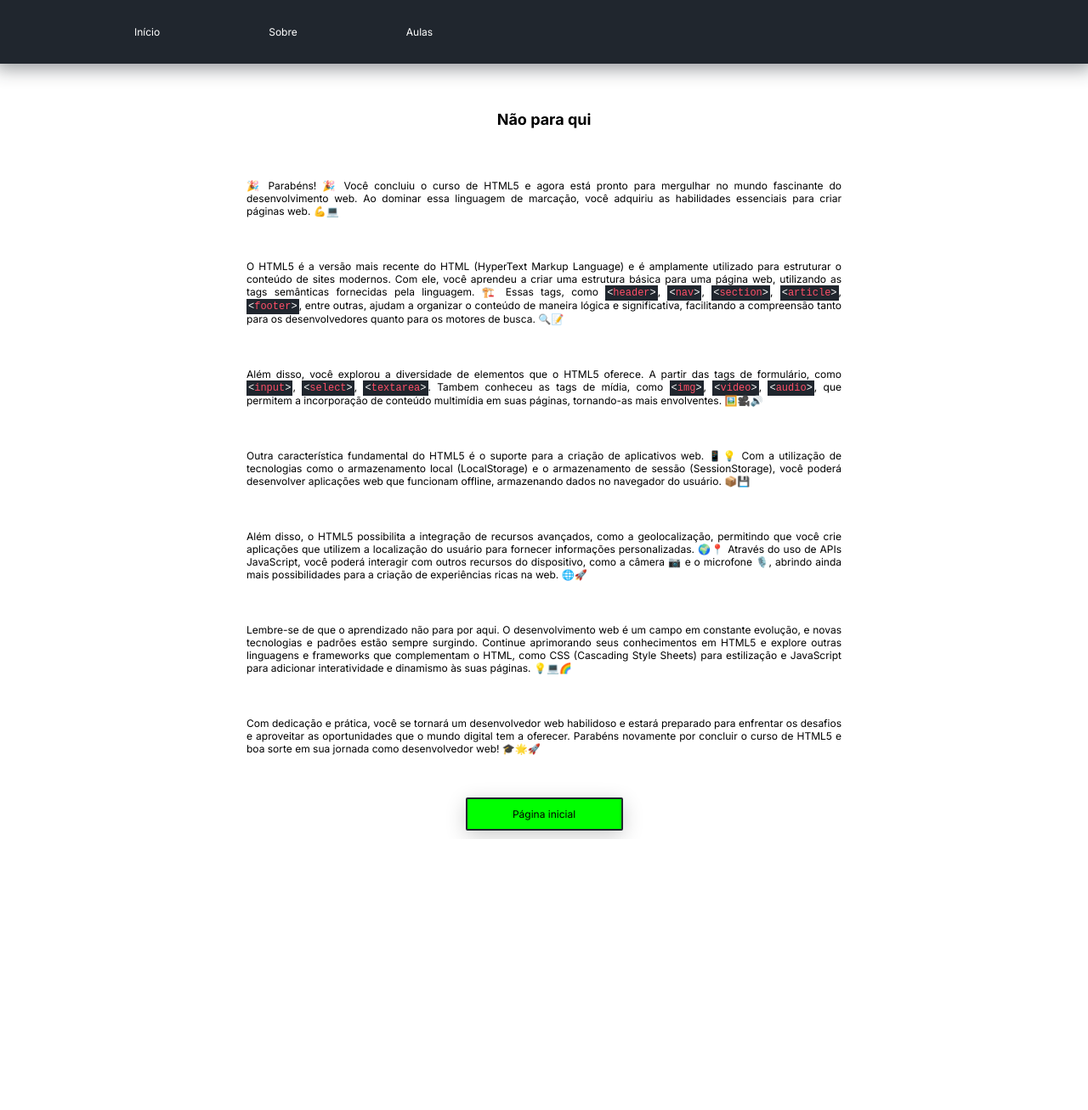
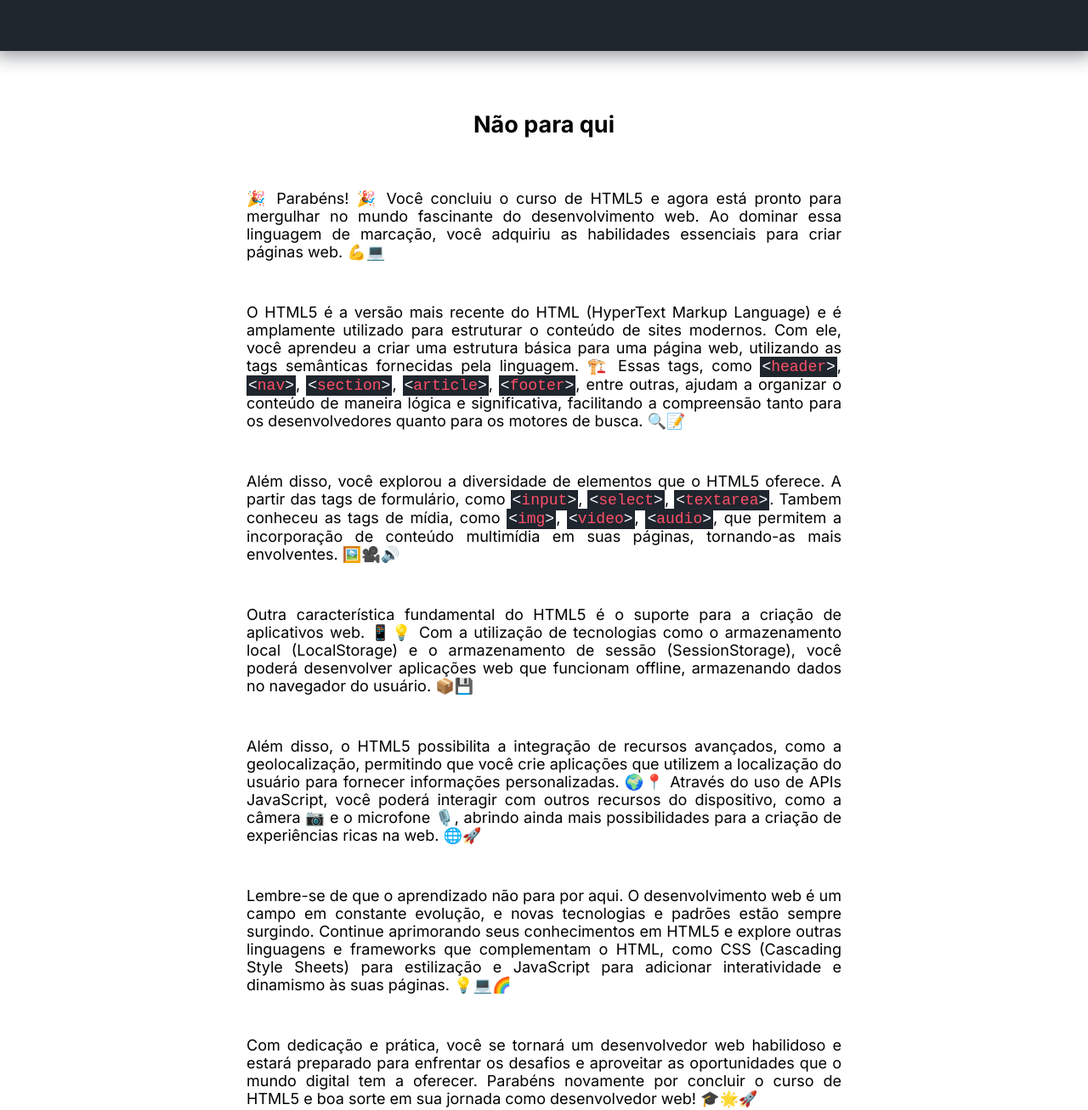
Before and after one commit to gustavowilliamgs/LearnHTML, a plain HTML site: page html/fim.html in a window 1280 px wide. Shown: the top 1307 px of the page at 85% size. Before the commit the page ends 988 px from the top, so only its background shows below. Drawn offline with Linux system fonts and the light colour scheme.

Commit message:
Alguns erros foram corrigidos

```diff
--- a/css/estilos.css
+++ b/css/estilos.css
@@ -29,7 +29,7 @@ body {
     scroll-padding-top: 100px;
 }
 
-body {
+html {
     overflow-x: hidden;
 }
 
@@ -322,6 +322,10 @@ a {
 }
 
 @media (min-width: 400px) {
+    :root {
+        font-size: 16px;
+    }
+
     header div#logo {
         background-image: url("../img/logo300.png");
         width: 300px;
@@ -330,14 +334,12 @@ a {
 }
 
 @media (min-width: 900px) {
+    :root {
+        font-size: 18px;
+    }
+
     header nav {
         padding: 30px;
-    }
-    header nav>ul {
-        position: static;
-        left: 0;
-        padding: 0;
-        height: auto;
     }
 
     header nav>ul li {
@@ -401,6 +403,10 @@ a {
     main {
         padding-top: 80px;
     }
+
+    button.navegar {
+        width: 173px;
+    }
 }
 
 @media (min-width: 1400px) {
@@ -431,6 +437,10 @@ a {
     main button#btn-fazer-curso span {
         font-weight: 700;
         font-size: 1.125em;
+    }
+
+    button.navegar {
+        width: 185px;
     }
 
 }
```
